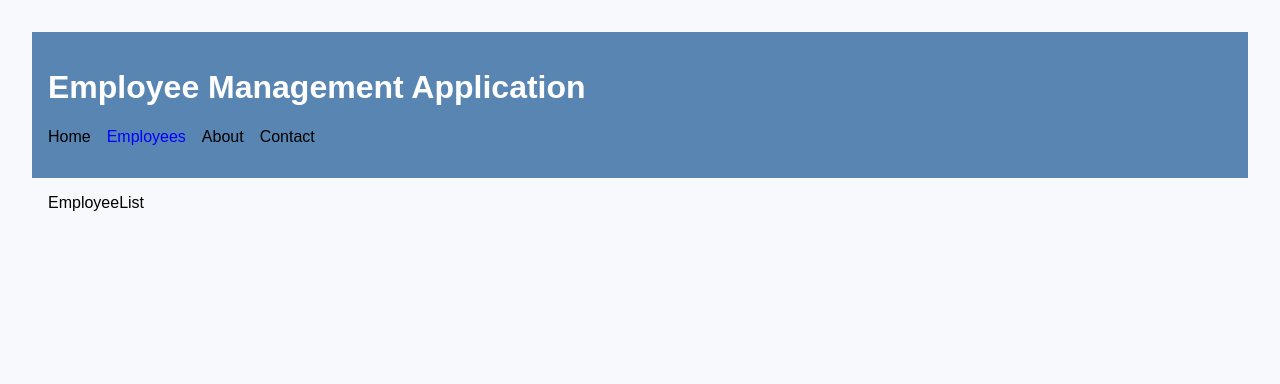
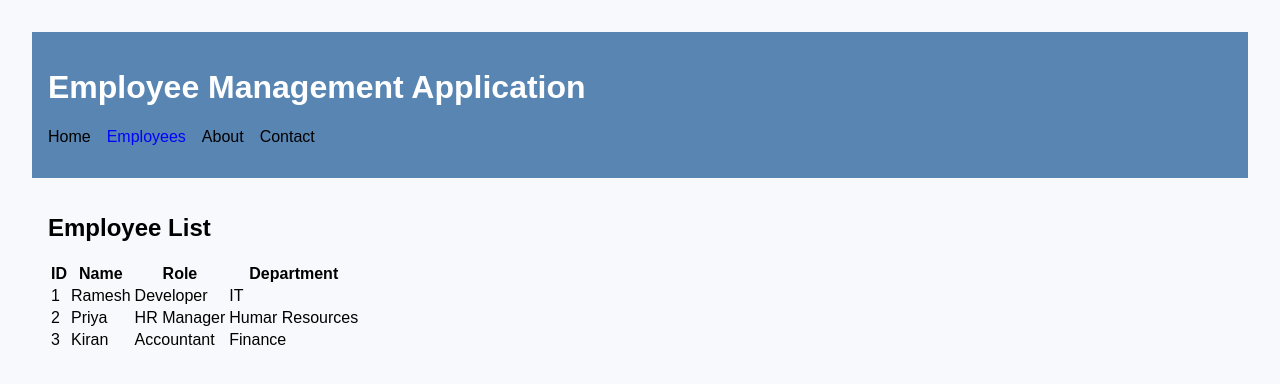
Before and after one commit to thefullstacktrainer/reactjs_training_oct_2025, a React (Vite) app in the folder session6_reactjs_navigation/employee-management/: page /employees in a window 1280 px wide. Shown: the top 384 px of the page. Built offline with nearby package versions, Linux system fonts and the light colour scheme.

Commit message:
added employee list

```diff
--- /dev/null
+++ b/session6_reactjs_navigation/employee-management/src/context/EmployeeContext.jsx
@@ -0,0 +1,24 @@
+import React from 'react'
+import { createContext, useState } from 'react'
+
+
+export const EmployeeContext = createContext();
+
+export function EmployeeProvider({ children }) {
+    const [employees, setEmployees] = useState([
+        { id: 1, name: 'Ramesh', role: 'Developer', department: 'IT' },
+        { id: 2, name: 'Priya', role: 'HR Manager', department: 'Humar Resources' },
+        { id: 3, name: 'Kiran', role: 'Accountant', department: 'Finance' }
+    ])
+
+
+
+    const addEmployee = (emp) => {
+        setEmployees([...employees, { ...emp, id: employees.length + 1 }])
+    }
+
+    return (<EmployeeContext.Provider value={{ employees, addEmployee }}>
+        {children}
+    </EmployeeContext.Provider>)
+
+}
--- a/session6_reactjs_navigation/employee-management/src/main.jsx
+++ b/session6_reactjs_navigation/employee-management/src/main.jsx
@@ -3,11 +3,14 @@ import { createRoot } from 'react-dom/client'
 import './index.css'
 import App from './App.jsx'
 import { BrowserRouter } from 'react-router-dom';
+import { EmployeeProvider } from './context/EmployeeContext.jsx';
 
 createRoot(document.getElementById('root')).render(
   <StrictMode>
     <BrowserRouter>
-      <App />
+      <EmployeeProvider>
+        <App />
+      </EmployeeProvider>
     </BrowserRouter>
   </StrictMode>,
 )
--- a/session6_reactjs_navigation/employee-management/src/pages/EmployeeList.jsx
+++ b/session6_reactjs_navigation/employee-management/src/pages/EmployeeList.jsx
@@ -1,7 +1,35 @@
 import React from 'react'
+import { useContext } from 'react'
+import { EmployeeContext } from '../context/EmployeeContext'
 
 export default function EmployeeList() {
-  return (
-    <div>EmployeeList</div>
-  )
+    const { employees } = useContext(EmployeeContext)
+    return (<>
+        <h2>Employee List</h2>
+        <table>
+            <thead>
+                <tr>
+                    <th>
+                        ID
+                    </th>
+                    <th>Name</th>
+                    <th>Role</th>
+                    <th>Department</th>
+                </tr>
+            </thead>
+            <tbody>
+                {employees.map((emp) => (
+                    <tr key={emp.id}>
+                    <td>{emp.id}</td>
+                    <td>{emp.name}</td>
+                    <td>{emp.role}</td>
+                    <td>{emp.department}</td>
+                </tr>
+
+                ))}
+            </tbody>
+        </table>
+    </>
+
+    )
 }
```
